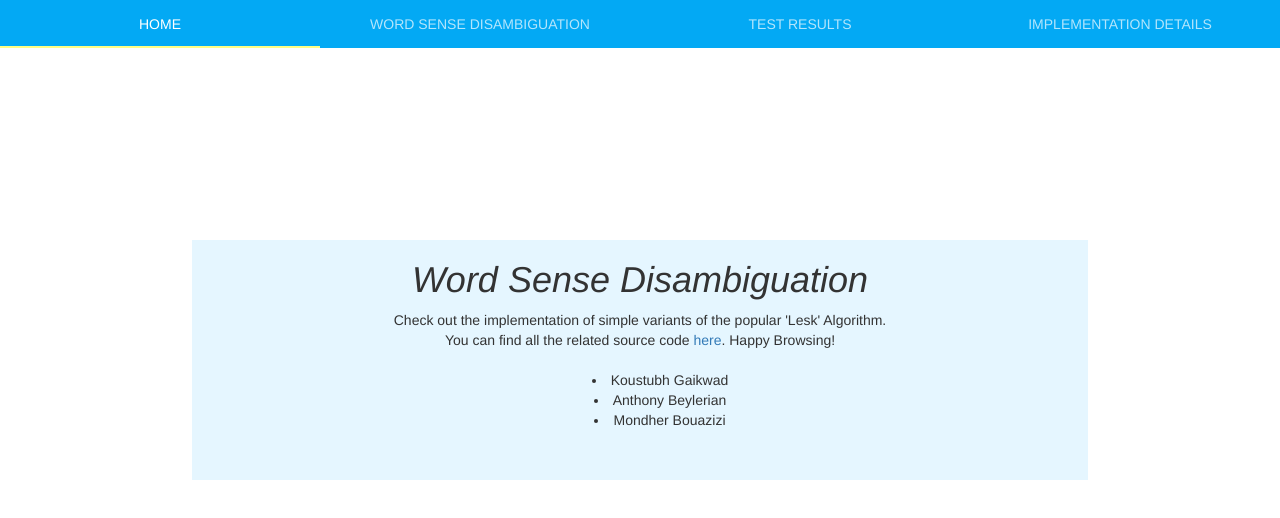
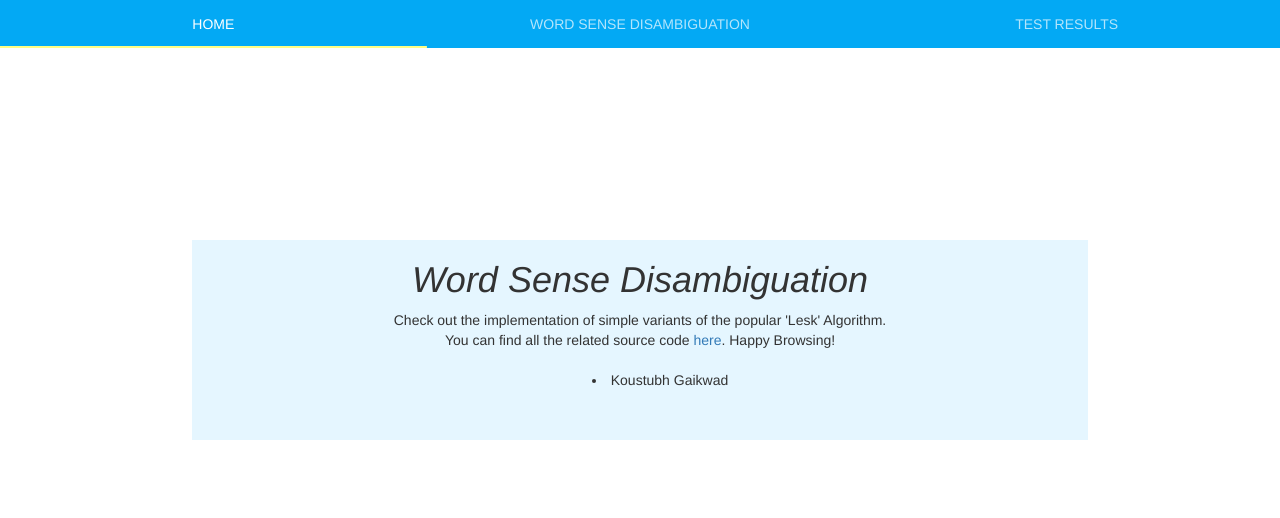
Before and after one commit to koustubh25/nlp-wsd-fe, a website: page app/index.html at #/home in a window 1280 px wide. Drawn offline with Linux system fonts and the light colour scheme; some packages are replaced by stand-ins of ours; files whose address does not match are found by name.

Commit message:
Fixed code for demo

```diff
--- a/app/index.html
+++ b/app/index.html
@@ -50,9 +50,6 @@
       <md-tab id="tab3" ui-sref="results">
         Test Results
       </md-tab>
-           <md-tab id="tab3" ui-sref="info">
-        Implementation Details
-      </md-tab>
     </md-tabs>
 
 <div data-ui-view class="view-frame">
--- a/app/partials/home.html
+++ b/app/partials/home.html
@@ -2,13 +2,11 @@
 	<h1><i>Word Sense Disambiguation </i><br></h1>
 
 	Check out the implementation of simple variants of the popular 'Lesk' Algorithm.<br/>
-	You can find all the related source code  <a href="http://131.113.41.21/nlp/wsd">here</a>.
+	You can find all the related source code  <a href="https://github.com/koustubh25/nlp-wsd-fe">here</a>.
 	Happy Browsing! <br><br>
 
 	<ul>
 		<li>Koustubh Gaikwad </li>
-		<li>Anthony Beylerian </li>
-		<li>Mondher Bouazizi </li>
 	</ul>
 	<br><br>
 </div>
```
